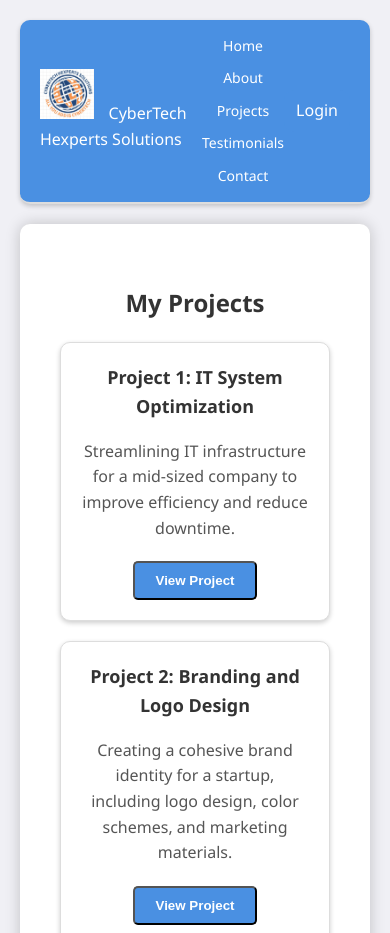
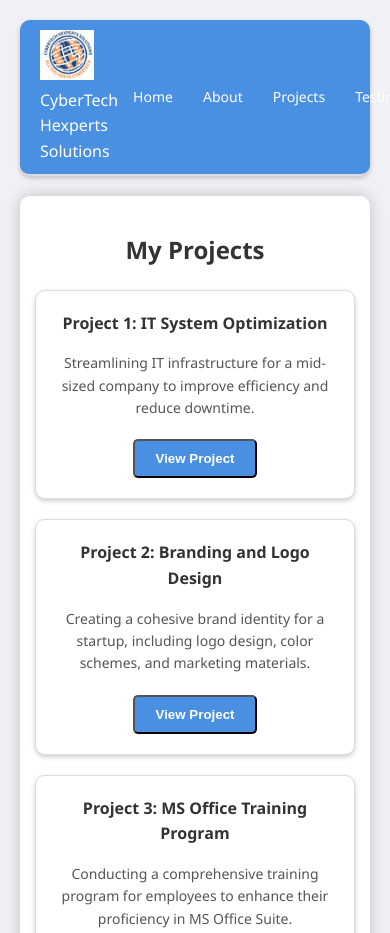
Before and after one commit to zharry-alfred/Cybertech, a plain HTML site: page projects.html in a window 390 px wide. Shown: the top 933 px of the page. Drawn offline with Linux system fonts and the light colour scheme.

Commit message:
Add files via upload

```diff
--- a/projects.css
+++ b/projects.css
@@ -317,18 +317,29 @@ footer {
 }
 
 /* Media Queries for Responsiveness */
-@media screen and (max-width: 768px) {
-    .introduction, .testimonials, .contact-form {
+@media screen and (max-width: 1024px) {
+    .introduction, .testimonials, .contact-form, .projects {
         padding: 30px;
     }
 
-    header nav {
-        flex-direction: column;
-        align-items: center;
+    .project-list {
+        gap: 15px;
     }
 
-    header nav a {
-        margin: 5px 0;
+    .project {
+        flex: 1 1 calc(48% - 15px); /* Adjust width for smaller screens */
+    }
+}
+
+@media screen and (max-width: 768px) {
+    .introduction, .testimonials, .contact-form, .projects {
+        flex-direction: column;
+        padding: 20px;
+    }
+
+    .project-list {
+        flex-direction: column;
+        gap: 20px;
     }
 
     .project {
@@ -337,11 +348,19 @@ footer {
 }
 
 @media screen and (max-width: 480px) {
-    .introduction, .testimonials, .contact-form {
-        padding: 20px;
-    }
-
     header nav a {
         font-size: 14px;
     }
+
+    .introduction, .testimonials, .contact-form, .projects {
+        padding: 15px;
+    }
+
+    .project h3 {
+        font-size: 16px;
+    }
+
+    .project p {
+        font-size: 14px;
+    }
 }
```
Also changed, not shown: about.css (+23 -0 lines), contact.css (+10 -0 lines), style.css (+19 -5 lines), testimonials.css (+31 -0 lines).
